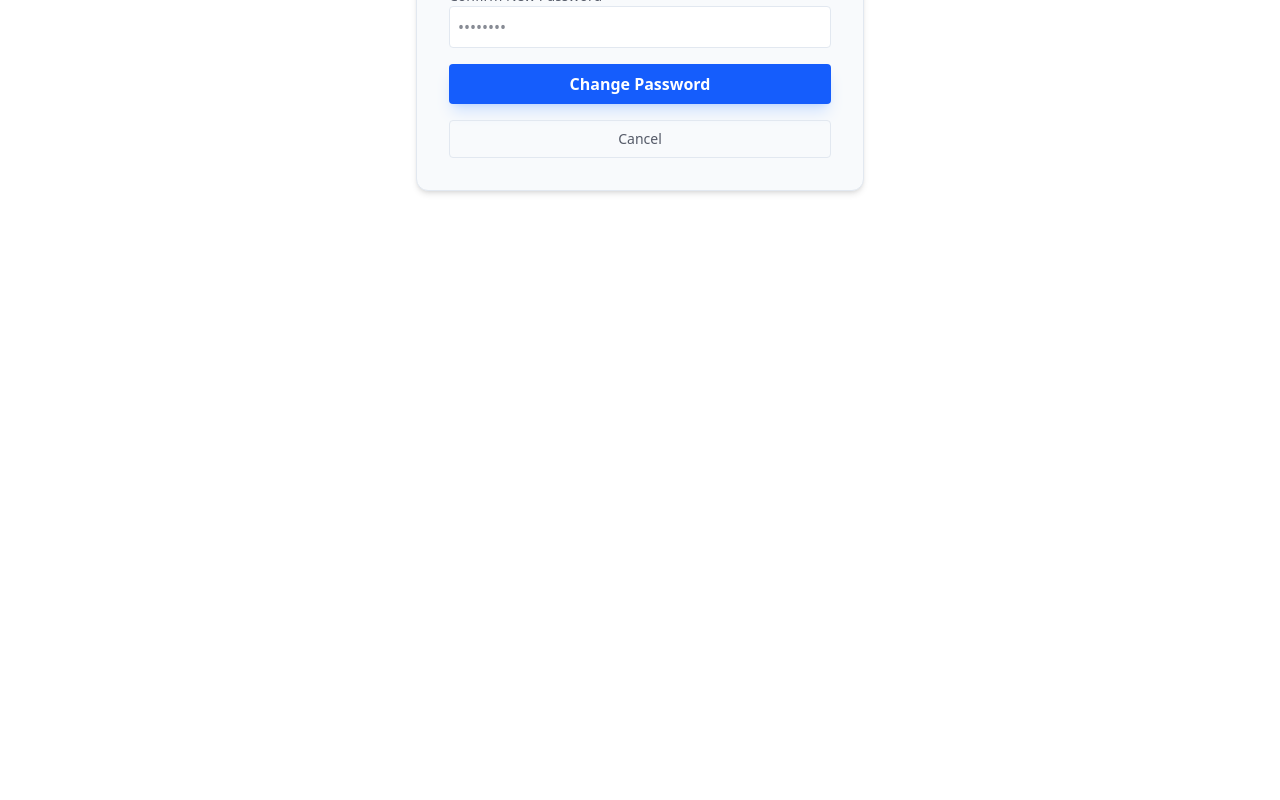
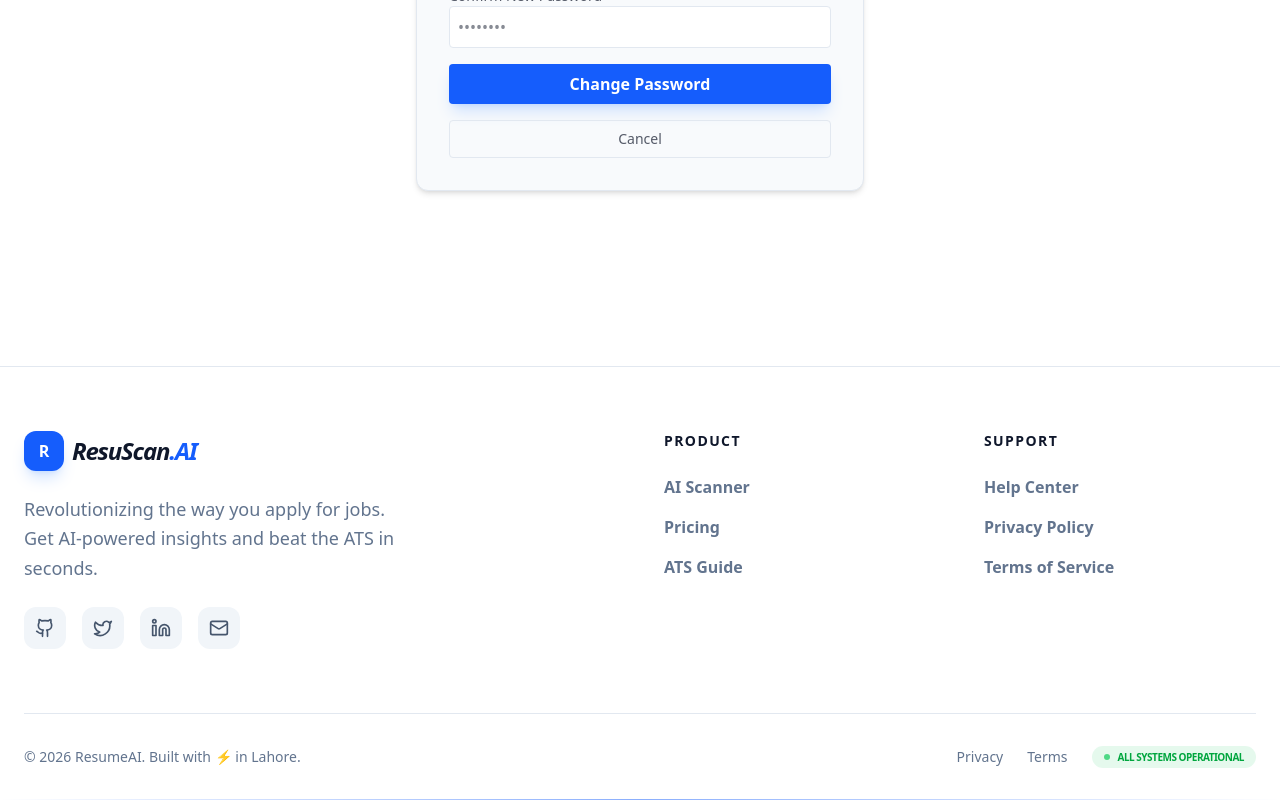
Before and after one commit to M-Mujtaba-abid/Ai-Resume-Analyzer, a Next.js app in the folder client/: page /changeCurrentPassword in a window 1280 px wide. Shown: the part 514-1314 px from the top of the page. Before the commit the page ends 880 px from the top, so only its background shows below. Built offline with nearby package versions, Linux system fonts and the light colour scheme; no server answers.

Commit message:
create footer component

```diff
--- a/client/app/layout.tsx
+++ b/client/app/layout.tsx
@@ -6,6 +6,7 @@ import QueryProvider from "@/components/QueryProvider";
 import { Toaster } from "react-hot-toast";
 import Navbar from "@/components/Navbar";
 import { cookies } from "next/headers";
+import Footer from "@/components/Footer";
 
 const geistSans = Geist({
   variable: "--font-geist-sans",
@@ -45,6 +46,7 @@ export default async function RootLayout({ children }: { children: React.ReactNo
             <Toaster position="top-center" />
             <Navbar isLoggedIn={isLogedin} />
             {children}
+            <Footer/>
           </QueryProvider>
         </ThemeProvider>
       </body>
--- /dev/null
+++ b/client/components/Footer.tsx
@@ -0,0 +1,124 @@
+"use client";
+
+import Link from "next/link";
+import {
+  Github,
+  Twitter,
+  Linkedin,
+  Mail,
+  Sparkles,
+  ArrowUpRight,
+} from "lucide-react";
+import { motion } from "framer-motion";
+
+export default function Footer() {
+  const currentYear = new Date().getFullYear();
+
+  const footerLinks = [
+    {
+      title: "Product",
+      links: [
+        { name: "AI Scanner", href: "/scanner" },
+        { name: "Pricing", href: "/pricing" },
+        { name: "ATS Guide", href: "/blog/ats-guide" },
+      ],
+    },
+    {
+      title: "Support",
+      links: [
+        { name: "Help Center", href: "/help" },
+        { name: "Privacy Policy", href: "/privacy" },
+        { name: "Terms of Service", href: "/terms" },
+      ],
+    },
+  ];
+
+  const socialLinks = [
+    { icon: Github, href: "https://github.com", label: "Github" },
+    { icon: Twitter, href: "https://twitter.com", label: "Twitter" },
+    { icon: Linkedin, href: "https://linkedin.com", label: "LinkedIn" },
+    { icon: Mail, href: "mailto:hello@resumeai.com", label: "Email" },
+  ];
+
+  return (
+    <footer className="relative bg-background border-t border-border pt-16 pb-8 px-6 overflow-hidden">
+      {/* Background Subtle Glow */}
+      <div className="absolute bottom-0 left-1/2 -translate-x-1/2 w-full h-[1px] bg-gradient-to-r from-transparent via-blue-600/50 to-transparent" />
+
+      <div className="max-w-7xl mx-auto grid grid-cols-1 md:grid-cols-4 gap-12 mb-16">
+        {/* Brand Section */}
+        <div className="col-span-1 md:col-span-2 space-y-6">
+          <Link href="/" className="flex items-center gap-2 group">
+            <div className="w-10 h-10 bg-blue-600 rounded-xl flex items-center justify-center text-white font-black shadow-lg shadow-blue-500/20 group-hover:scale-105 transition-transform">
+              R
+            </div>
+            <span className="text-2xl font-black tracking-tighter italic">
+              ResuScan<span className="text-blue-600 italic">.AI</span>
+            </span>
+          </Link>
+          <p className="text-slate-500 dark:text-slate-400 max-w-sm text-lg font-medium leading-relaxed">
+            Revolutionizing the way you apply for jobs. Get AI-powered insights
+            and beat the ATS in seconds.
+          </p>
+
+          {/* Social Icons */}
+          <div className="flex gap-4">
+            {socialLinks.map((social, i) => (
+              <motion.a
+                key={i}
+                href={social.href}
+                whileHover={{ y: -3 }}
+                className="p-2.5 rounded-xl bg-slate-100 dark:bg-slate-800 text-slate-600 dark:text-slate-400 hover:text-blue-600 dark:hover:text-blue-500 transition-colors border border-transparent hover:border-blue-600/20"
+                aria-label={social.label}
+              >
+                <social.icon size={20} />
+              </motion.a>
+            ))}
+          </div>
+        </div>
+
+        {/* Links Sections */}
+        {footerLinks.map((section, i) => (
+          <div key={i} className="space-y-6">
+            <h4 className="text-sm font-bold uppercase tracking-widest text-slate-900 dark:text-slate-100">
+              {section.title}
+            </h4>
+            <ul className="space-y-4">
+              {section.links.map((link, idx) => (
+                <li key={idx}>
+                  <Link
+                    href={link.href}
+                    className="group flex items-center gap-1 text-slate-500 dark:text-slate-400 hover:text-blue-600 dark:hover:text-blue-500 font-semibold transition-all"
+                  >
+                    {link.name}
+                    <ArrowUpRight
+                      size={14}
+                      className="opacity-0 -translate-y-1 group-hover:opacity-100 group-hover:translate-y-0 transition-all"
+                    />
+                  </Link>
+                </li>
+              ))}
+            </ul>
+          </div>
+        ))}
+      </div>
+
+      {/* Bottom Bar */}
+      <div className="max-w-7xl mx-auto pt-8 border-t border-border flex flex-col md:flex-row justify-between items-center gap-4 text-slate-500 dark:text-slate-500 text-sm font-medium">
+        <p>© {currentYear} ResumeAI. Built with ⚡ in Lahore.</p>
+        <div className="flex items-center gap-6">
+          <Link href="/privacy" className="hover:underline underline-offset-4">
+            Privacy
+          </Link>
+          <Link href="/terms" className="hover:underline underline-offset-4">
+            Terms
+          </Link>
+          <div className="flex items-center gap-2 px-3 py-1 bg-green-500/10 text-green-600 rounded-full text-[10px] font-black uppercase tracking-tighter">
+            <div className="w-1.5 h-1.5 bg-green-500 rounded-full animate-pulse" />
+            All Systems Operational
+          </div>
+        </div>
+      </div>
+    </footer>
+  );
+}
```
